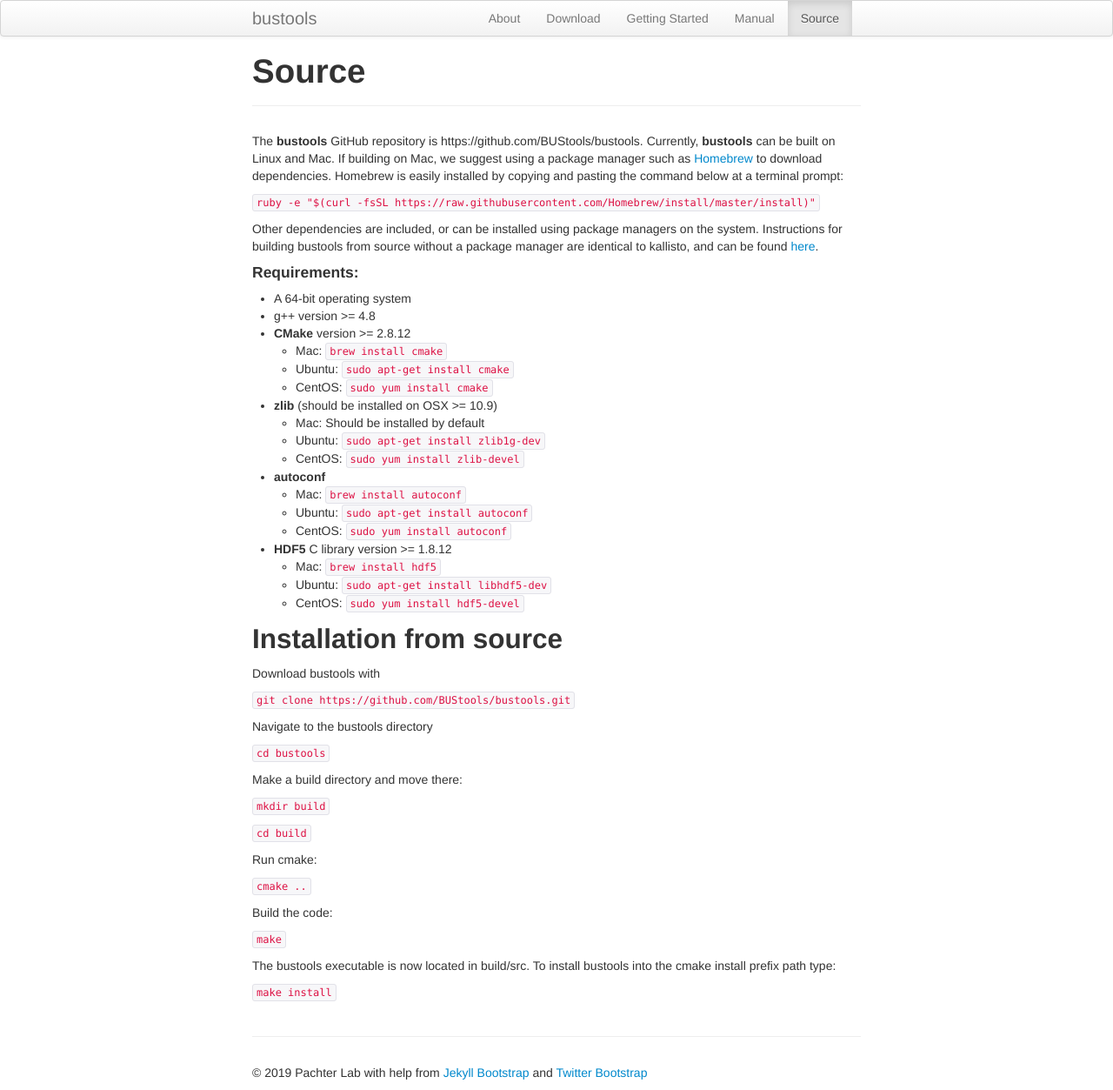
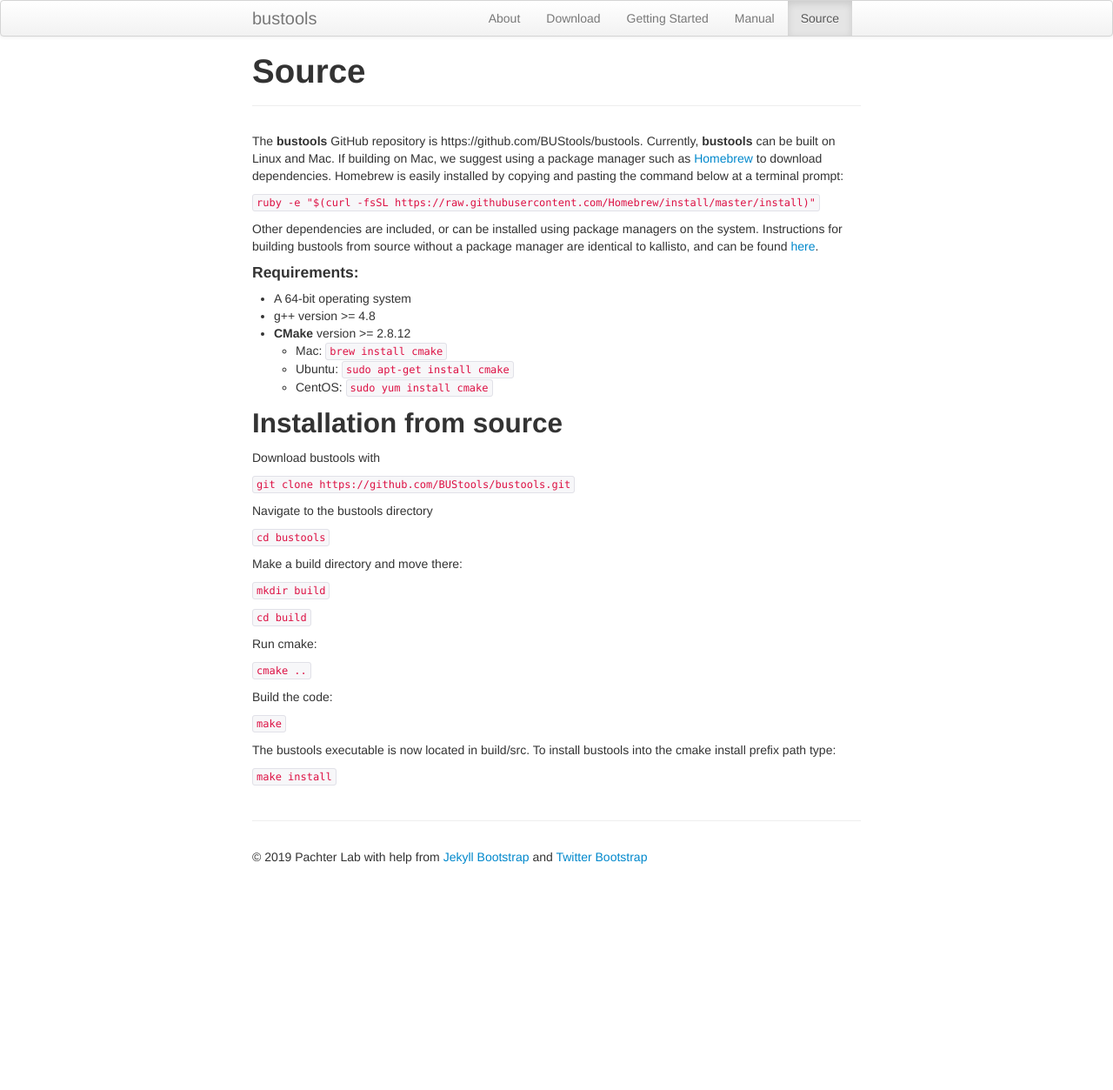
Before and after one commit to BUStools/BUStools.github.io, a Jekyll site: the page built from source.md, in a window 1280 px wide. Shown: the whole page at 87% size. Built offline with Jekyll 4.4.1, drawn with Linux system fonts in a browser that asks for light colours; after the commit the page ends 1005 px from its top, so only the background shows below that.

Commit message:
Update source.md

```diff
--- a/source.md
+++ b/source.md
@@ -20,18 +20,6 @@ Other dependencies are included, or can be installed using package managers on t
     - Mac: `brew install cmake`
     - Ubuntu: `sudo apt-get install cmake`
     - CentOS: `sudo yum install cmake`
-- __zlib__ (should be installed on OSX >= 10.9)
-    - Mac: Should be installed by default
-    - Ubuntu: `sudo apt-get install zlib1g-dev`
-    - CentOS: `sudo yum install zlib-devel`
-- __autoconf__
-    - Mac: `brew install autoconf`
-    - Ubuntu: `sudo apt-get install autoconf`
-    - CentOS: `sudo yum install autoconf`
-- __HDF5__ C library version >= 1.8.12
-    - Mac: `brew install hdf5`
-    - Ubuntu: `sudo apt-get install libhdf5-dev`
-    - CentOS: `sudo yum install hdf5-devel`
 
 
 ## Installation from source
```
